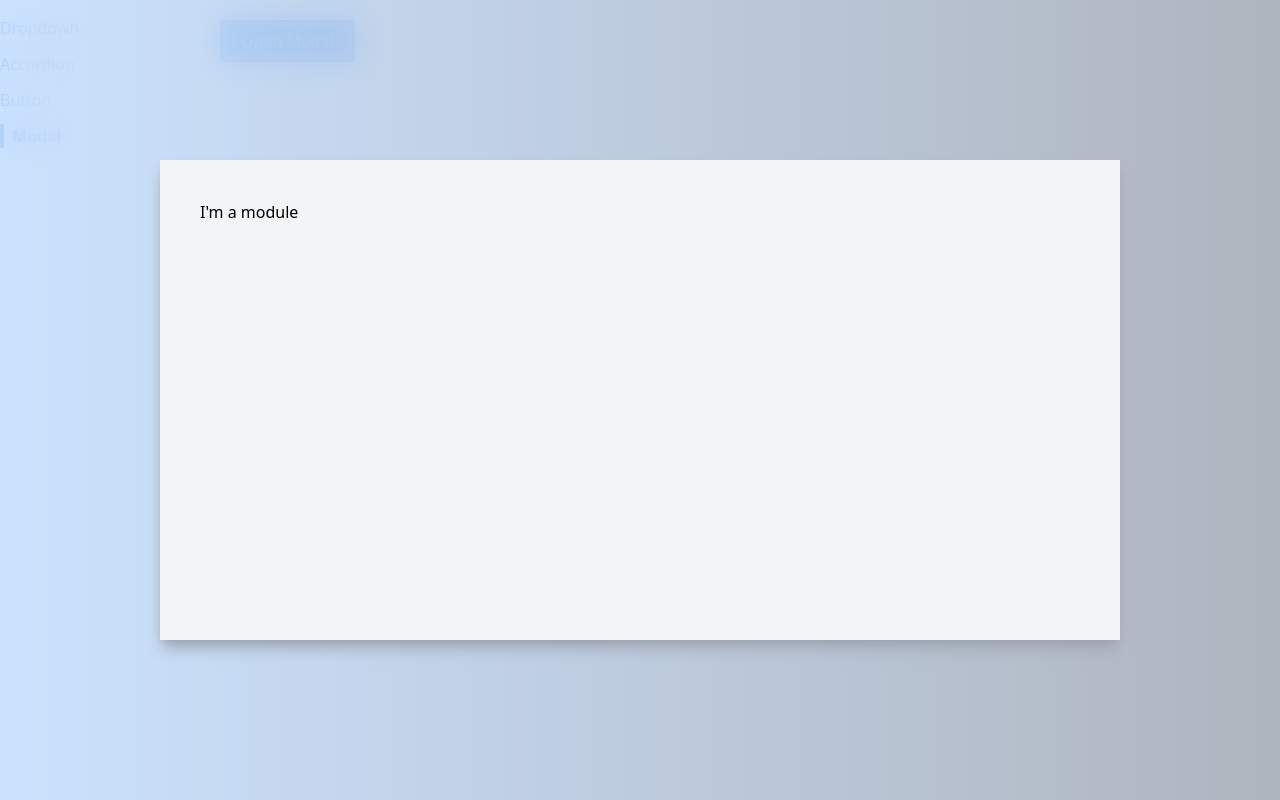
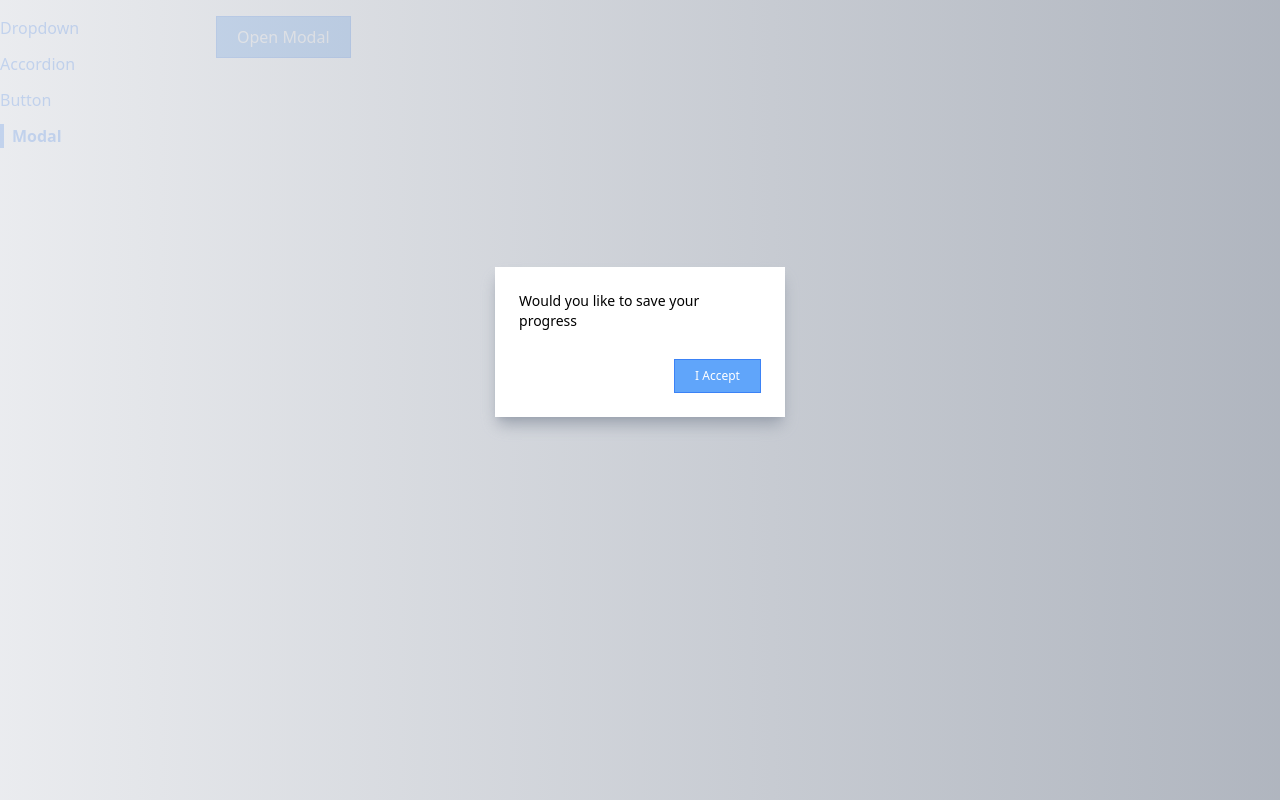
Before and after one commit to Pendentyw/React-components, a React (Create React App) app: page /modal in a window 1280 px wide. Both pictures are taken after a click on the button "Open Modal". Built offline with nearby package versions, Linux system fonts and the light colour scheme.

Commit message:
some css styling for modal window

```diff
--- a/public/index.html
+++ b/public/index.html
@@ -2,19 +2,28 @@
 <html lang="en">
   <head>
     <meta charset="utf-8" />
-    <link rel="icon" href="%PUBLIC_URL%/favicon.ico" />
-    <meta name="viewport" content="width=device-width, initial-scale=1" />
-    <meta name="theme-color" content="#000000" />
+    <link
+      rel="icon"
+      href="%PUBLIC_URL%/favicon.ico" />
+    <meta
+      name="viewport"
+      content="width=device-width, initial-scale=1" />
+    <meta
+      name="theme-color"
+      content="#000000" />
     <meta
       name="description"
-      content="Web site created using create-react-app"
-    />
-    <link rel="apple-touch-icon" href="%PUBLIC_URL%/logo192.png" />
+      content="Web site created using create-react-app" />
+    <link
+      rel="apple-touch-icon"
+      href="%PUBLIC_URL%/logo192.png" />
     <!--
       manifest.json provides metadata used when your web app is installed on a
       user's mobile device or desktop. See https://developers.google.com/web/fundamentals/web-app-manifest/
     -->
-    <link rel="manifest" href="%PUBLIC_URL%/manifest.json" />
+    <link
+      rel="manifest"
+      href="%PUBLIC_URL%/manifest.json" />
     <!--
       Notice the use of %PUBLIC_URL% in the tags above.
       It will be replaced with the URL of the `public` folder during the build.
@@ -39,5 +48,6 @@
       To begin the development, run `npm start` or `yarn start`.
       To create a production bundle, use `npm run build` or `yarn build`.
     -->
+    <div class="modal-container size"></div>
   </body>
 </html>
--- a/src/components/Button.js
+++ b/src/components/Button.js
@@ -11,7 +11,7 @@ function Button({
   rounded,
   ...rest
 }) {
-  const classes = className(rest.classname, ' flex px-5 py-2 m-1 border', {
+  const classes = className(rest.classname, ' flex px-5 py-2  border', {
     'border-blue-500 bg-blue-400 hover:bg-blue-300': primary,
     'border-gray-700 bg-gray-600 hover:bg-gray-500': secondary,
     'border-green-500 bg-green-400 hover:bg-green-300': success,
--- a/src/components/Dropdown.js
+++ b/src/components/Dropdown.js
@@ -8,11 +8,11 @@ function Dropdown({ options, value, onChange }) {
   //obiekt current i tam jest dopiero ref do diva
 
   useEffect(() => {
-    const handler = (event) => {
+    const handler = (e) => {
       if (!divElement.current) {
         return;
       }
-      if (!divElement.current.contains(event.target)) {
+      if (!divElement.current.contains(e.target)) {
         setIsOpen(false);
       }
     };
--- a/src/components/Modal.js
+++ b/src/components/Modal.js
@@ -1,11 +1,30 @@
-function Modal() {
-  return (
-    <div>
-      <div className='absolute inset-0 bg-gradient-to-r from-blue-200 to-gray-400 opacity-80 backdrop-blur-lg'></div>
-      <div className='absolute inset-40 p-10 bg-gray-100 shadow-lg shadow-gray-400'>
-        I'm a module
+import ReactDOM from 'react-dom';
+import { useEffect } from 'react';
+
+function Modal({ onClose, children, actionBar }) {
+  useEffect(() => {
+    document.body.classList.add('overflow-hidden');
+
+    return () => {
+      document.body.classList.remove('overflow-hidden');
+    };
+  }, []);
+
+  const container = document.querySelector('.modal-container');
+
+  return ReactDOM.createPortal(
+    <div className='flex justify-center items-center'>
+      <div
+        onClick={onClose}
+        className='fixed inset-0 bg-gradient-to-r from-gray-200 to-gray-400 opacity-80'></div>
+      <div className='fixed object-center p-6 top-1/3 bg-white shadow-lg  shadow-gray-400'>
+        <div className='flex flex-col h-full'>
+          {children}
+          <div className='flex justify-end mt-5'> {actionBar}</div>
+        </div>
       </div>
-    </div>
+    </div>,
+    container
   );
 }
 
--- a/src/pages/ButtonPage.js
+++ b/src/pages/ButtonPage.js
@@ -5,7 +5,7 @@ function ButtonPage() {
   const clickHandler = () => {};
 
   return (
-    <div className='flex flex-col'>
+    <div className='flex flex-col '>
       <div>
         <Button
           success
--- a/src/pages/ModalPage.js
+++ b/src/pages/ModalPage.js
@@ -9,6 +9,26 @@ function ModalPage() {
     setShowModal(true);
   };
 
+  const handleClose = () => {
+    setShowModal(false);
+  };
+
+  const actionBar = (
+    <Button
+      onClick={handleClose}
+      primary>
+      <span className='text-xs'>I Accept</span>
+    </Button>
+  );
+
+  const modal = (
+    <Modal
+      onClose={handleClose}
+      actionBar={actionBar}>
+      <p className='w-4/5 text-sm mb-2'>Would you like to save your progress</p>
+    </Modal>
+  );
+
   return (
     <div>
       <Button
@@ -16,7 +36,7 @@ function ModalPage() {
         primary>
         Open Modal
       </Button>
-      {showModal && <Modal />}
+      {showModal && modal}
     </div>
   );
 }
```
